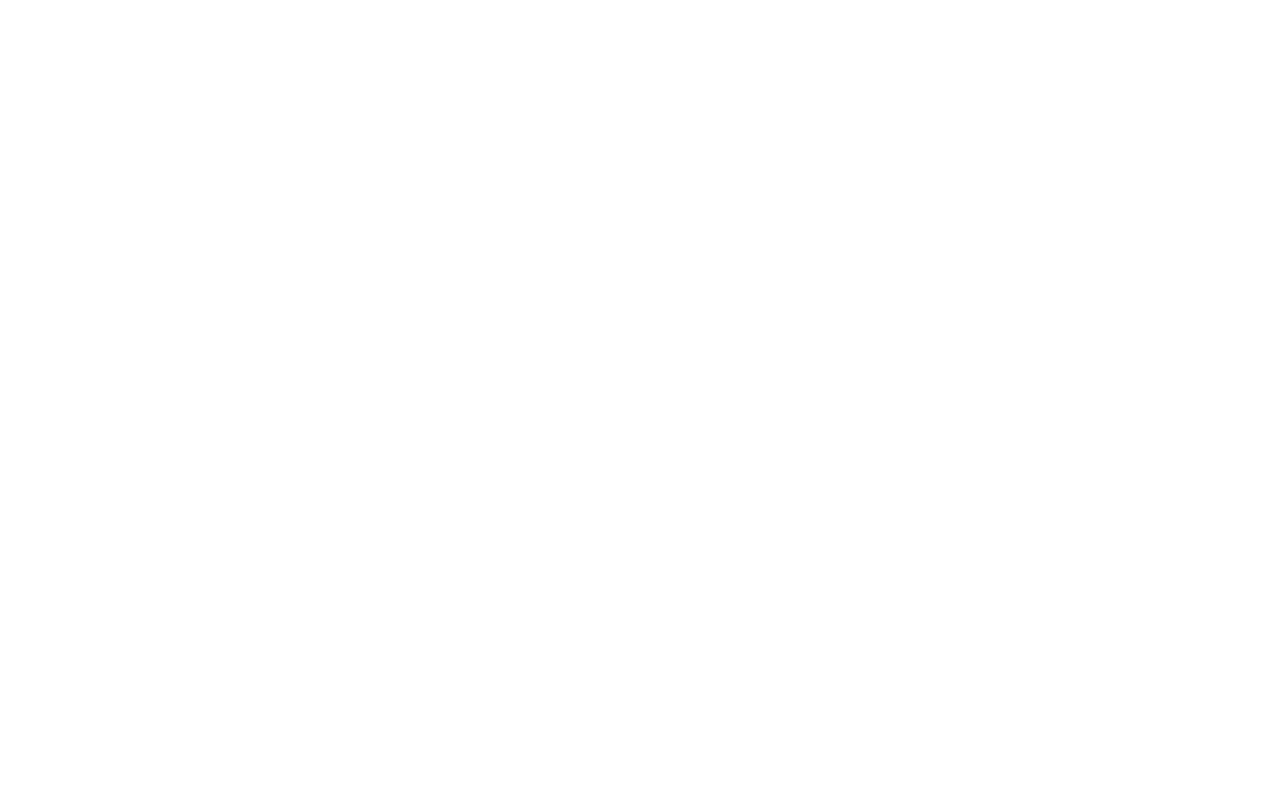
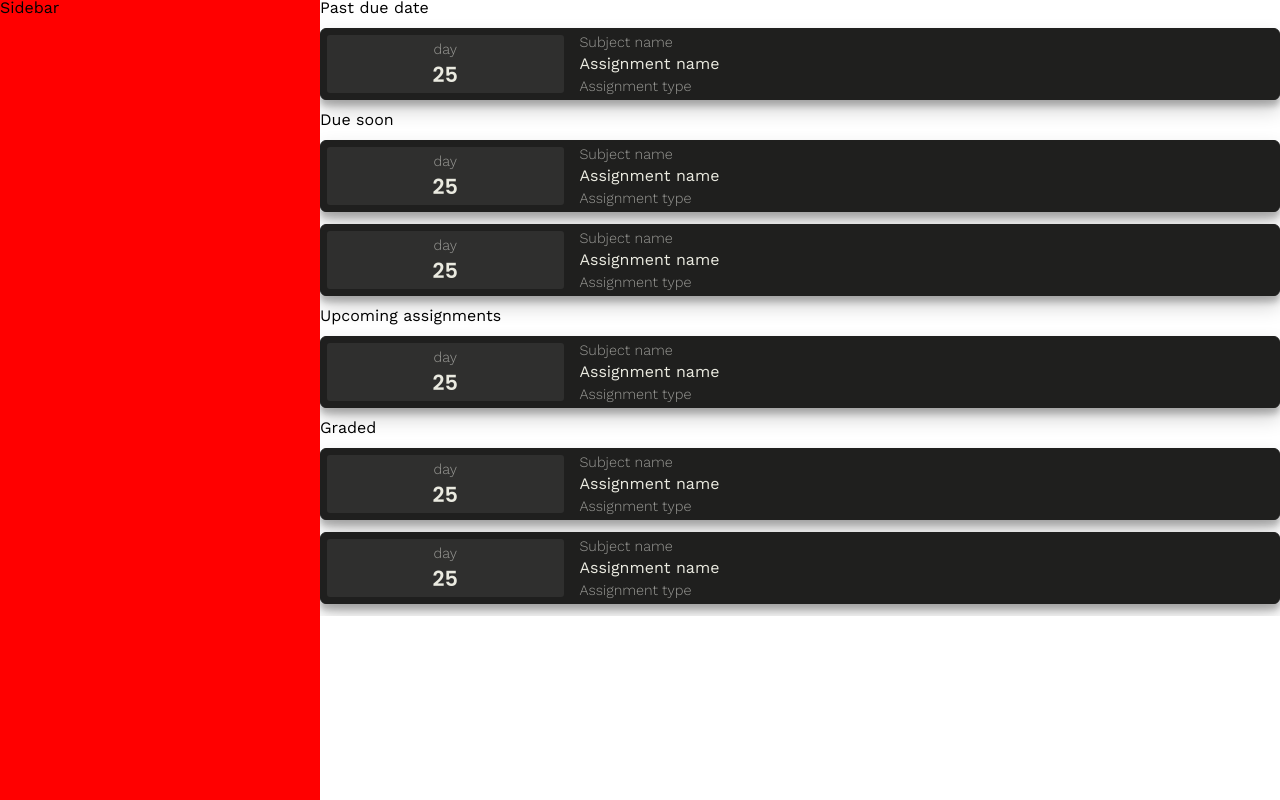
Before and after one commit to Abbbdab/planner, a React (Vite) app: page / in a window 1280 px wide. Built offline with nearby package versions, Linux system fonts and the light colour scheme.

Commit message:
UI updates

```diff
--- a/index.html
+++ b/index.html
@@ -1,13 +1,16 @@
 <!DOCTYPE html>
 <html lang="en">
+
 <head>
   <meta charset="UTF-8" />
   <link rel="icon" type="image/svg+xml" href="/src/favicon.svg" />
   <meta name="viewport" content="width=device-width, initial-scale=1.0" />
-    <title>Vite App</title>
+  <title>Planner | Study, simplified</title>
 </head>
+
 <body>
   <div id="root"></div>
   <script type="module" src="/src/main.jsx"></script>
 </body>
+
 </html>
--- /dev/null
+++ b/src/assets/scss/_mixins.scss
@@ -0,0 +1,11 @@
+@mixin flex($direction) {
+    display: flex;
+    flex-direction: $direction;
+}
+
+@mixin page {
+        height: 100%;
+        padding: 16px;
+        display: flex;
+        flex-direction: column;
+}
--- a/src/assets/scss/layout/_layout.scss
+++ b/src/assets/scss/layout/_layout.scss
@@ -4,7 +4,7 @@
 .layout {
     height: 100vh;
 
-    @include breakpoints.media('<=phone') {
+    @include breakpoints.media('<=tablet') {
         display: flex;
         flex-direction: column;
         position: relative;
@@ -36,6 +36,11 @@
         main {
             margin-top: 50px;
             background-color: base.$bg-primary;
+            height: 82%;
+            overflow-y: scroll;
+            padding-bottom: 16px;
+
+
 
         }
 
@@ -165,4 +170,15 @@
 
         // }
     }
+
+    @include breakpoints.media('>tablet') {
+        display: flex;
+        &-sidebar {
+            background-color: red;
+            width: 25%;
+        }
+        main {
+            width: 75%;
+        }
 }
+}
--- a/src/assets/scss/main.scss
+++ b/src/assets/scss/main.scss
@@ -2,6 +2,7 @@
 @use 'base';
 @use 'pages';
 @use 'components';
+@use 'mixins';
 
 html, body {
     font-family: base.$body-font;
--- a/src/assets/scss/pages/_home.scss
+++ b/src/assets/scss/pages/_home.scss
@@ -1,18 +1,14 @@
 @use '../layout/breakpoints' as breakpoints;
 @use '../base' as base;
+@use '../mixins' as mixins;
 
 .home {
     overflow: scroll;
 
-    @include breakpoints.media('<=phone') {
-
-        height: 100%;
-        padding: 16px;
-        display: flex;
-        flex-direction: column;
-
+    @include breakpoints.media('<=tablet') {
         section {
             margin: 16px 0;
+            @include mixins.page;
             h1 {
                 font-size: 1.1rem;
                 font-weight: 500;
--- a/src/assets/scss/pages/_index.scss
+++ b/src/assets/scss/pages/_index.scss
@@ -1 +1,2 @@
 @forward 'home';
+@forward 'subjects';
--- /dev/null
+++ b/src/assets/scss/pages/_subjects.scss
@@ -0,0 +1,13 @@
+@use '../layout/breakpoints' as breakpoints;
+@use '../base' as base;
+@use '../mixins' as mixins;
+
+.subjects {
+
+    @include breakpoints.media('<=phone') {
+        @include mixins.page;
+
+        background-color: bisque;
+    }
+
+}
--- a/src/components/Layout.jsx
+++ b/src/components/Layout.jsx
@@ -1,6 +1,7 @@
 import MobileNav from "./layout/MobileNav";
 import Topbar from "./layout/Topbar";
 import { useState, useEffect } from "react";
+import Sidebar from "./layout/Sidebar";
 
 export default function Layout({children}) {
     const [screen, setScreen] = useState(window.innerWidth);
@@ -19,7 +20,8 @@
 
   return (
     <div className="layout">
-        { screen < 768 && <><Topbar /><main>{children}</main> <MobileNav/></>}
+        { screen <= 768 && <><Topbar /><main>{children}</main> <MobileNav/></>}
+        { screen > 768 && <><Sidebar /><main>{children}</main></>}
     </div>
   )
 }
--- /dev/null
+++ b/src/components/layout/Sidebar.jsx
@@ -0,0 +1,5 @@
+export default function Sidebar() {
+  return (
+    <div className="layout-sidebar">Sidebar</div>
+  )
+}
--- a/src/pages/Home.jsx
+++ b/src/pages/Home.jsx
@@ -1,4 +1,5 @@
 import Section from "../components/home/Section";
+import SectionCard from "../components/home/SectionCard";
 
 const late = [
   {
@@ -29,10 +30,28 @@
 export default function Home() {
   return (
     <div className="home" >
-      <Section heading="Past due date" cards={late} />
+      <section>
+        <h1>Past due date</h1>
+        <SectionCard />
+      </section>
+      <section>
+        <h1>Due soon</h1>
+          <SectionCard />
+          <SectionCard />
+      </section>
+      <section>
+        <h1>Upcoming assignments</h1>
+          <SectionCard />
+      </section>
+      <section>
+        <h1>Graded</h1>
+          <SectionCard />
+          <SectionCard />
+      </section>
+      {/* <Section heading="Past due date" cards={late} />
       <Section heading="Due soon" cards={late} />
       <Section heading="Upcoming assignments" cards={late} />
-      <Section heading="Graded" cards={late} />
+      <Section heading="Graded" cards={late} /> */}
     </div>
   )
 }
--- a/src/pages/Subjects.jsx
+++ b/src/pages/Subjects.jsx
@@ -1,7 +1,7 @@
 
 export default function Subjects() {
   return (
-    <div>
+    <div className="subjects">
         <h1>Subjects</h1>
     </div>
   )
```
Lines whose indentation alone changed are shown as unchanged.
